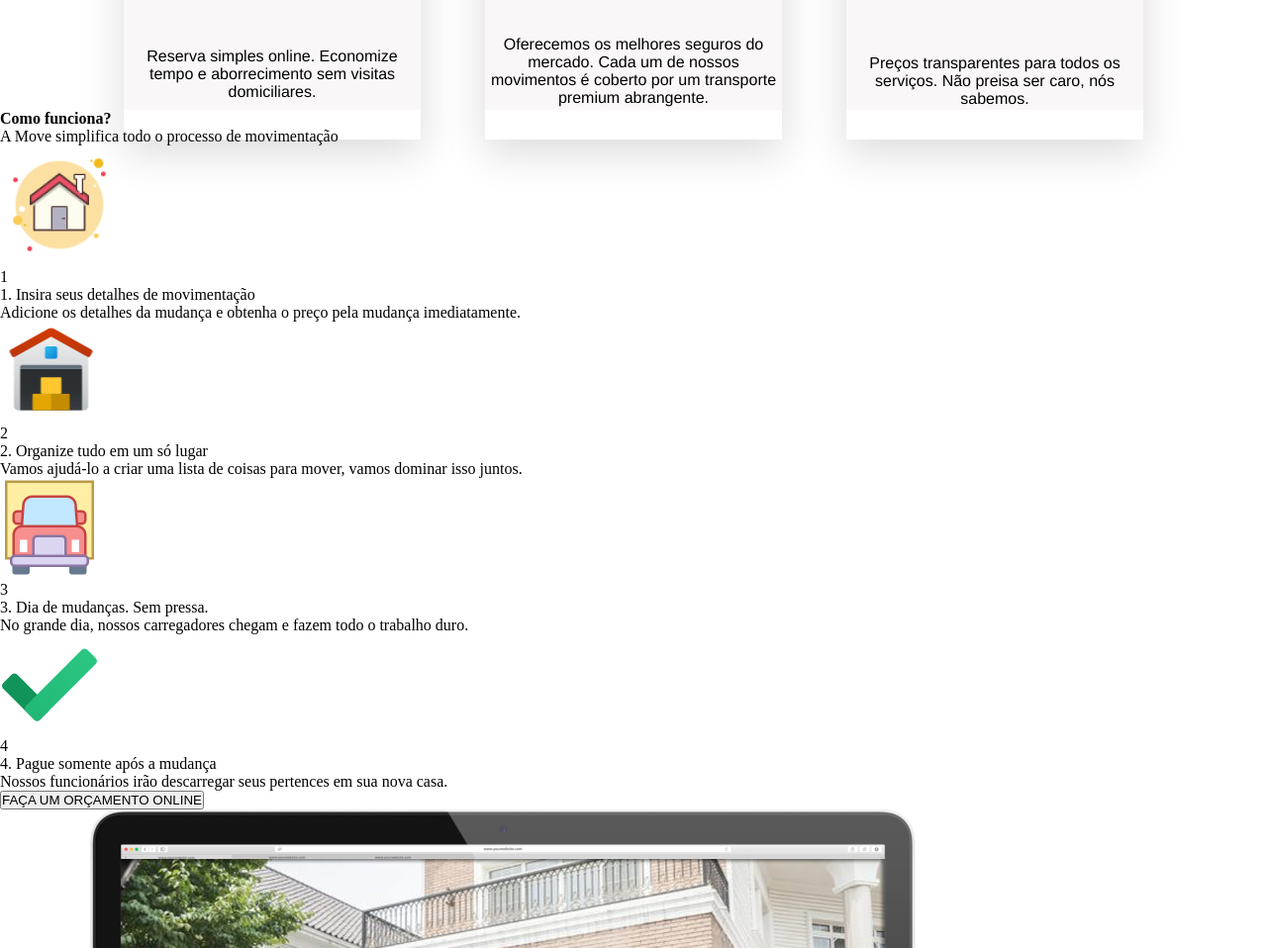
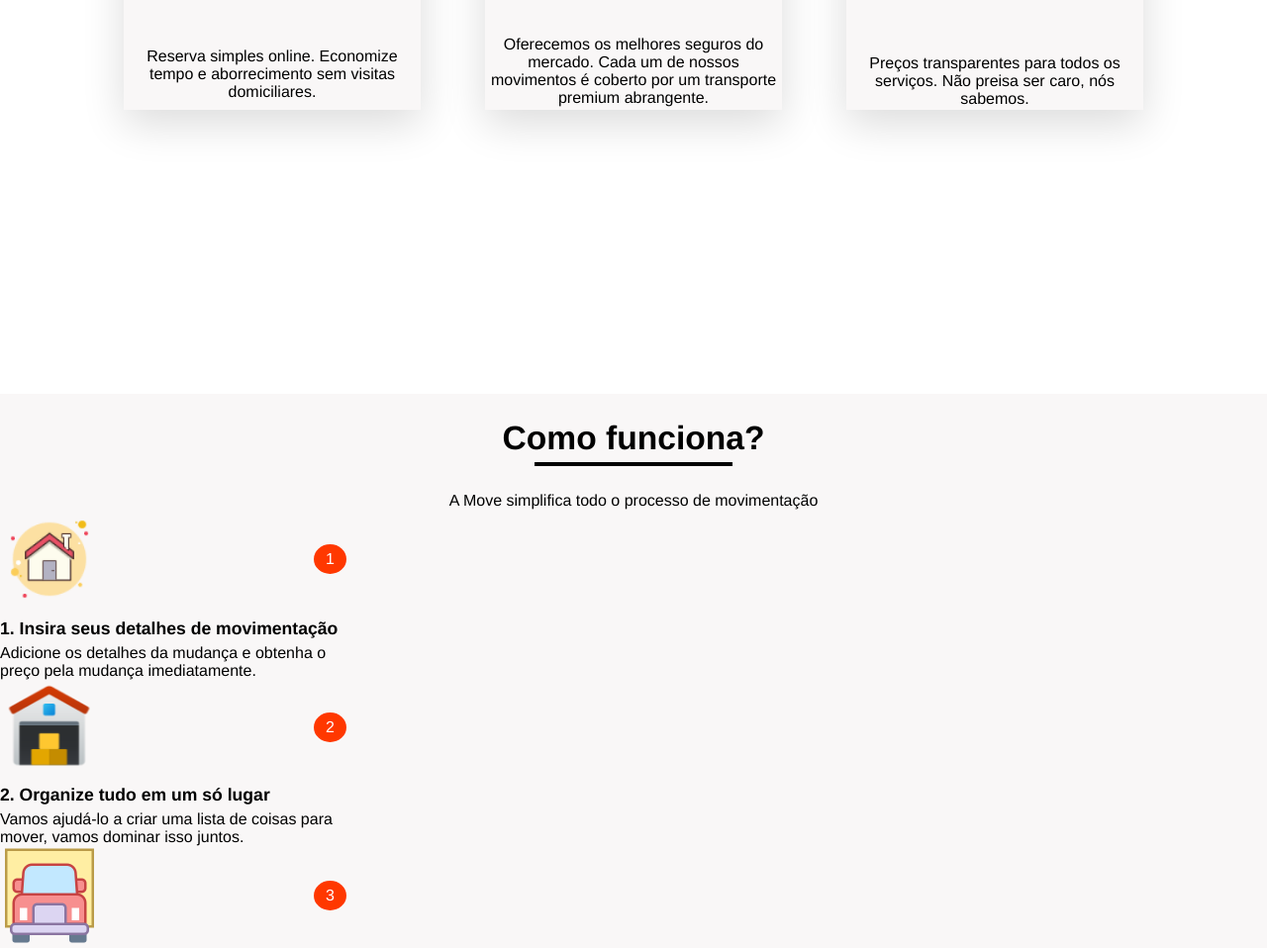
Before and after one commit to Mozart96P/ProjetoMove, a plain HTML site: page index.html in a window 1280 px wide. Shown: the part 1240-2198 px from the top of the page at 99% size. Drawn offline with Linux system fonts and the light colour scheme.

Commit message:
trabalhando na estilizacao

```diff
--- a/index.html
+++ b/index.html
@@ -46,39 +46,40 @@
         </div>
         <div class="containergeral__comofunciona">
             <h4 class="comofunciona__titulo">Como funciona?</h4>
+            <div class="comofunciona__titulo__barrainferior"></div>
             <p class="comofunciona__paragrafo">A Move simplifica todo o processo de movimentação</p>
             <div class="comofunciona__sequencia">
                 <div class="sequencia__passos">
                     <div class="sequencia__passos__divimg">
-                        <img src="imagens/Home Page.png" alt="etapa1">
-                        <p>1</p>
+                        <img class="passos__divimg__img" src="imagens/Home Page.png" alt="etapa1">
+                        <p class="passos__divimg__number">1</p>
                     </div>
-                    <p>1. Insira seus detalhes de movimentação</p>
-                    <p>Adicione os detalhes da mudança e obtenha o preço pela mudança imediatamente.</p>
+                    <p class="passos__sequencia">1. Insira seus detalhes de movimentação</p>
+                    <p class="passos__sequencia__descricao">Adicione os detalhes da mudança e obtenha o preço pela mudança imediatamente.</p>
                 </div>
                 <div class="sequencia__passos">
                     <div class="sequencia__passos__divimg">
-                        <img src="imagens/Warehouse.png" alt="etapa2">
-                        <p>2</p>
+                        <img class="passos__divimg__img" src="imagens/Warehouse.png" alt="etapa2">
+                        <p class="passos__divimg__number">2</p>
                     </div>
-                    <p>2. Organize tudo em um só lugar</p>
-                    <p>Vamos ajudá-lo a criar uma lista de coisas para mover, vamos dominar isso juntos.</p>
+                    <p class="passos__sequencia">2. Organize tudo em um só lugar</p>
+                    <p class="passos__sequencia__descricao">Vamos ajudá-lo a criar uma lista de coisas para mover, vamos dominar isso juntos.</p>
                 </div>
                 <div class="sequencia__passos">
                     <div class="sequencia__passos__divimg">
-                        <img src="imagens/Semi Truck.png" alt="etapa3">
-                        <p>3</p>
+                        <img class="passos__divimg__img" src="imagens/Semi Truck.png" alt="etapa3">
+                        <p class="passos__divimg__number">3</p>
                     </div>
-                    <p>3. Dia de mudanças. Sem pressa.</p>
-                    <p>No grande dia, nossos carregadores chegam e fazem todo o trabalho duro.</p>
+                    <p class="passos__sequencia">3. Dia de mudanças. Sem pressa.</p>
+                    <p class="passos__sequencia__descricao">No grande dia, nossos carregadores chegam e fazem todo o trabalho duro.</p>
                 </div>
                 <div class="sequencia__passos">
                     <div class="sequencia__passos__divimg">
-                        <img src="imagens/Done.png" alt="etapa4">
-                        <p>4</p>
+                        <img class="passos__divimg__img" src="imagens/Done.png" alt="etapa4">
+                        <p class="passos__divimg__number">4</p>
                     </div>
-                    <p>4. Pague somente após a mudança</p>
-                    <p>Nossos funcionários irão descarregar seus pertences em sua nova casa.</p>
+                    <p class="passos__sequencia">4. Pague somente após a mudança</p>
+                    <p class="passos__sequencia__descricao">Nossos funcionários irão descarregar seus pertences em sua nova casa.</p>
                 </div>
             </div>
             <button>FAÇA UM ORÇAMENTO ONLINE</button>
--- a/style.css
+++ b/style.css
@@ -56,6 +56,7 @@
 }
 .containergeral__servicopersonalizado{
     max-width: 1160px;
+    height: 100vh;
     margin: auto;
     margin-top: 3%;
 }
@@ -81,11 +82,11 @@
     width: 300px;
     height: 400px;
     background-color: #f9f7f7;
+    box-shadow: 0px 14px 40px rgba(0,0,0,0.14);
 }
 .servicopersonalizado__diferenciais__item{
     width: 100%;
     height: 400px;
-    box-shadow: 0px 14px 40px rgba(0,0,0,0.14);
     padding-top: 30px;
     display: flex;
     flex-direction: column;
@@ -105,3 +106,63 @@
     font-family: Helvetica, sans-serif;
     text-align: center;
 }
+.containergeral__comofunciona{
+    width: 100%;
+    margin: auto;
+    background-color: #f9f7f7;
+}
+.comofunciona__titulo{
+    font-family: helvetica, sans-serif;
+    font-weight: 600;
+    font-size: 2.1rem;
+    text-align: center;
+    padding-top: 2%;
+    margin-bottom: 5px;
+}
+.comofunciona__titulo__barrainferior{
+    width: 200px;
+    height: 4px;
+    background-color: #000000;
+    margin: auto;
+}
+.comofunciona__paragrafo{
+    font-family: helvetica, sans-serif;
+    font-size: 1rem;
+    text-align: center;
+    margin-top: 2%;
+}
+.comofunciona__sequencia{
+    display: grid;
+
+}
+.sequencia__passos{
+    width:350px;
+}
+.sequencia__passos__divimg{
+    width: 100%;
+    display: flex;
+    justify-content: space-between;
+    align-items: center;
+    margin-bottom: 10px;
+}
+.passos__divimg__img{
+    width: 100px;
+}
+.passos__divimg__number{
+    padding: 6px 12px;
+    background-color: #ff3800;
+    border-radius: 50%;
+    font-family: Helvetica, sans-serif;
+    font-weight: 550;
+    color: #ffffff;
+}
+.passos__sequencia{
+    margin-bottom: 5px;
+    font-family: Helvetica, sans-serif;
+    font-size: 1.1rem;
+    font-weight: 600;
+}
+.passos__sequencia__descricao{
+    font-family: Helvetica, sans-serif;
+    font-size: 1rem;
+}
```
